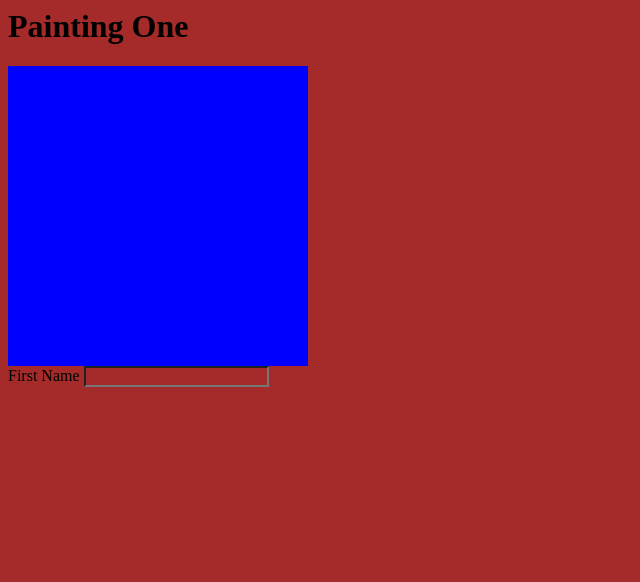
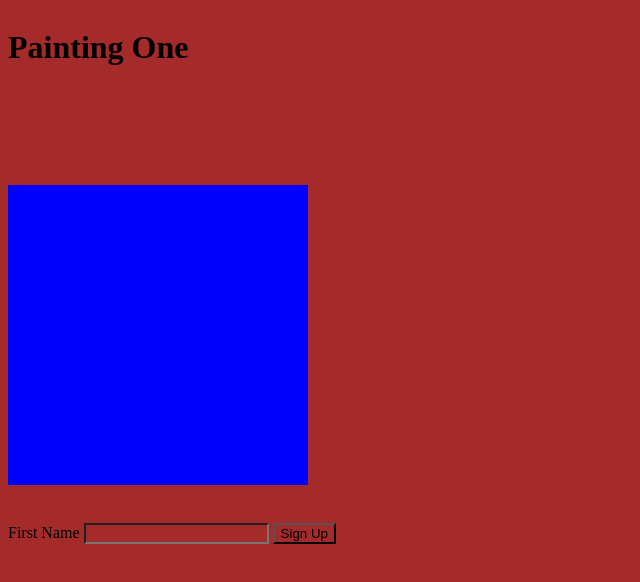
Before and after one commit to michaelwhendrix/picasso-painting, a plain HTML site: page index.html in a window 1280 px wide. Shown: the whole page, without its empty margins (0-640 px from the left). Drawn offline with Linux system fonts and the light colour scheme.

Commit message:
Added welcome page, made submit go to welcom page, more styling

```diff
--- a/index.html
+++ b/index.html
@@ -9,12 +9,13 @@
         <h1>Painting One</h1>
     </header>
     <main>
-        <div id="square"></div>
+        <div id="canvas"></div>
     </main>
     <footer>
-        <form>
+        <form action="./welcome.html">
             <label for="fname">First Name</label>
             <input type="text" name="fname" size="20"/>
+            <input type="submit" value="Sign Up"/>
         </form>
     </footer>
 </body>
--- a/styles.css
+++ b/styles.css
@@ -1,9 +1,20 @@
 * {
     background-color: brown;
 }
-
-#square {
+body {
+    display: flex;
+    flex-direction: column;
+}
+header {
+    margin-bottom: 20px;
+    height: 20%;
+}
+#canvas {
     height: 300px;
     width: 300px;
     background-color: blue;
 }
+footer {
+    margin-top: 1cm;
+    height: 20%;
+}
```
Also changed, not shown: welcome.html (added, +10 -0 lines).
